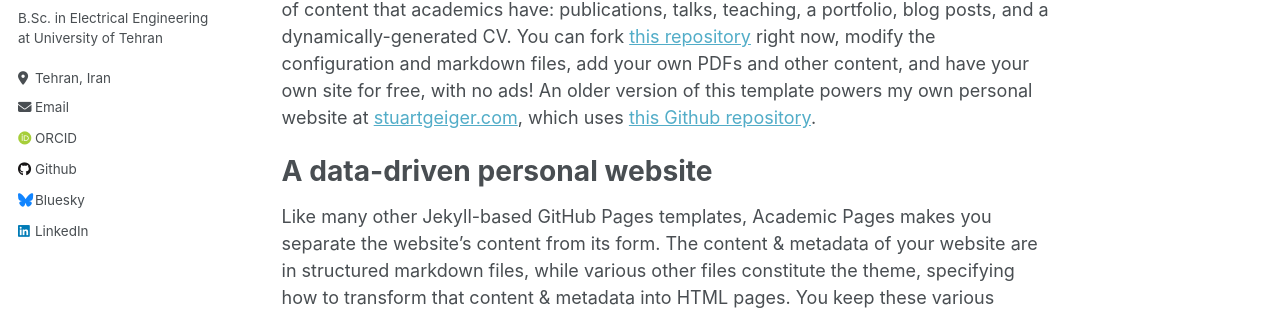
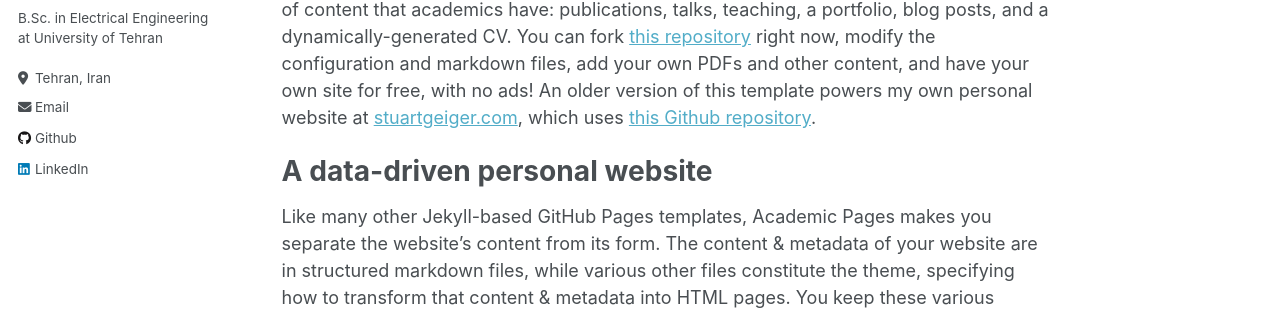
Before and after one commit to ErfanPanahi/ErfanPanahi.github.io, a Jekyll site: the page built from _pages/about.md, in a window 1280 px wide. Shown: the part 315-630 px from the top of the page. Built offline with Jekyll 4.4.1, drawn with Linux system fonts in a browser that asks for light colours; some web fonts are replaced.

Commit message:
Update _config.yml

```diff
--- a/_config.yml
+++ b/_config.yml
@@ -23,7 +23,7 @@ author:
   # Biographic information
   avatar           : "Erfan.jpg"
   name             : "Erfan Panahi"
-  pronouns         : #"he/him"
+  pronouns         : # "he/him"
   bio              : "B.Sc. in Electrical Engineering at University of Tehran"
   location         : "Tehran, Iran"
   #employer         : "University of Tehran"
@@ -32,11 +32,11 @@ author:
 
   # Academic websites
   arxiv            : # URL - Update with the correct link to your profile
-  googlescholar    : #"https://scholar.google.com/citations?user=PS_CX0AAAAAJ"
+  googlescholar    : # "https://scholar.google.com/citations?user=PS_CX0AAAAAJ"
   impactstory      : # URL
-  orcid            : "http://orcid.org/yourorcidurl"
+  orcid            : # "http://orcid.org/yourorcidurl"
   semantic         : # URL
-  pubmed           : #"https://www.ncbi.nlm.nih.gov/pubmed/?term=john+snow"
+  pubmed           : # "https://www.ncbi.nlm.nih.gov/pubmed/?term=john+snow"
   researchgate     : # URL
 
   # Repositories and software development
@@ -48,7 +48,7 @@ author:
   stackoverflow    : # User number or user number and name (i.e., use "1" or "1/jeff-atwood")
 
   # Social media
-  bluesky          : "bsky.app" # Replace this with you Bluesky username
+  bluesky          : # "bsky.app" # Replace this with you Bluesky username
   facebook         : # Username
   flickr           : # Username
   foursquare       : # Username
```
